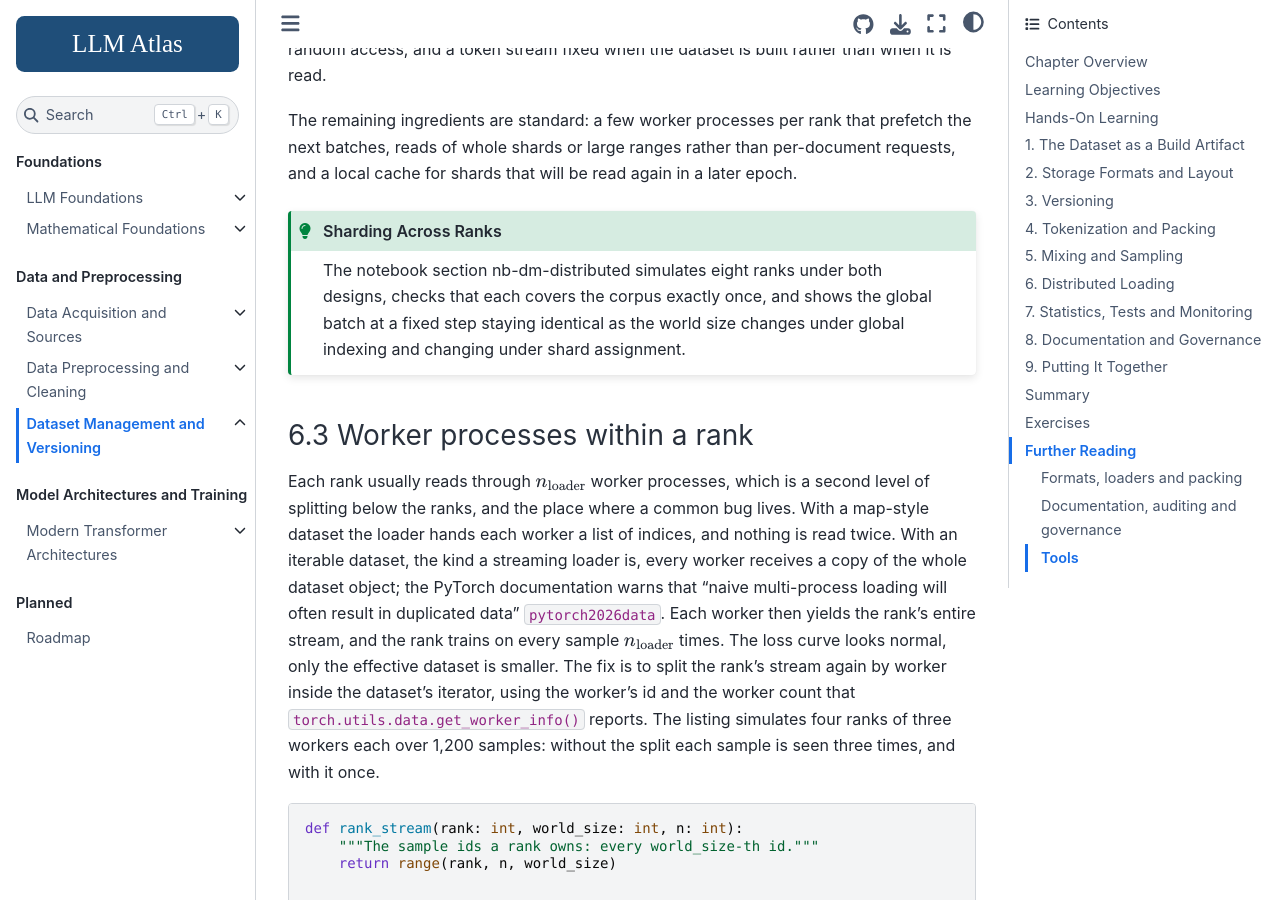
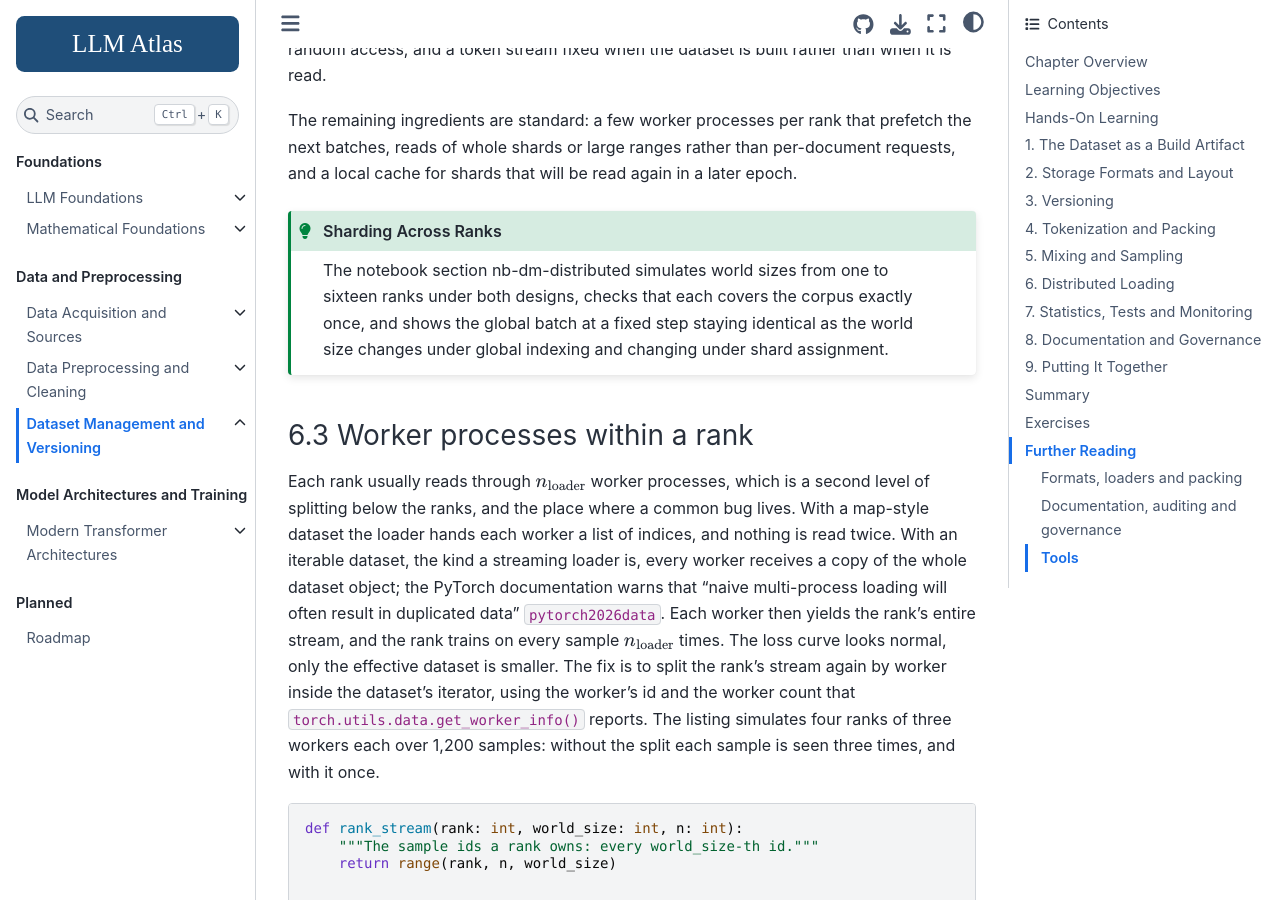
Before and after one commit to Beaker12/llmatlas, a Jupyter Book: the page built from chapters/05-dataset-management/index.md, in a window 1280 px wide and 900 px high, scrolled down 39536 px. Built offline with Jupyter Book 1.0.4 settings and Sphinx 7.4.7 and the Sphinx Book theme 1.1.4, drawn with Linux system fonts in a browser that asks for light colours; pages that are not in the unit, such as notebooks, are missing from menus; cross-references to code outside the pages are shown as plain code.

Commit message:
Chapter 5: unnumbered notebook headings, number-free notebook prose, a computed summary cell, close review checks
The notebook's headings carry no section numbers, its markdown after the first
code cell states no numbers, and its summary is printed from the variables
computed above with the conclusions asserted. The notebook was re-executed and
its outputs committed. The hands-on sentence about rank counts now matches the
world sizes the notebook simulates. The chapter's pending-checks file is removed.

````diff
--- a/chapters/05-dataset-management/index.md
+++ b/chapters/05-dataset-management/index.md
@@ -1336,7 +1336,7 @@
 
 ```{admonition} Sharding Across Ranks
 :class: tip
-The notebook section {ref}`nb-dm-distributed` simulates eight ranks under both designs, checks that each covers the corpus exactly once, and shows the global batch at a fixed step staying identical as the world size changes under global indexing and changing under shard assignment.
+The notebook section {ref}`nb-dm-distributed` simulates world sizes from one to sixteen ranks under both designs, checks that each covers the corpus exactly once, and shows the global batch at a fixed step staying identical as the world size changes under global indexing and changing under shard assignment.
 ```
 
 (sec-ch5-loader-workers)=
````
Also changed, not shown: 3 other files.
